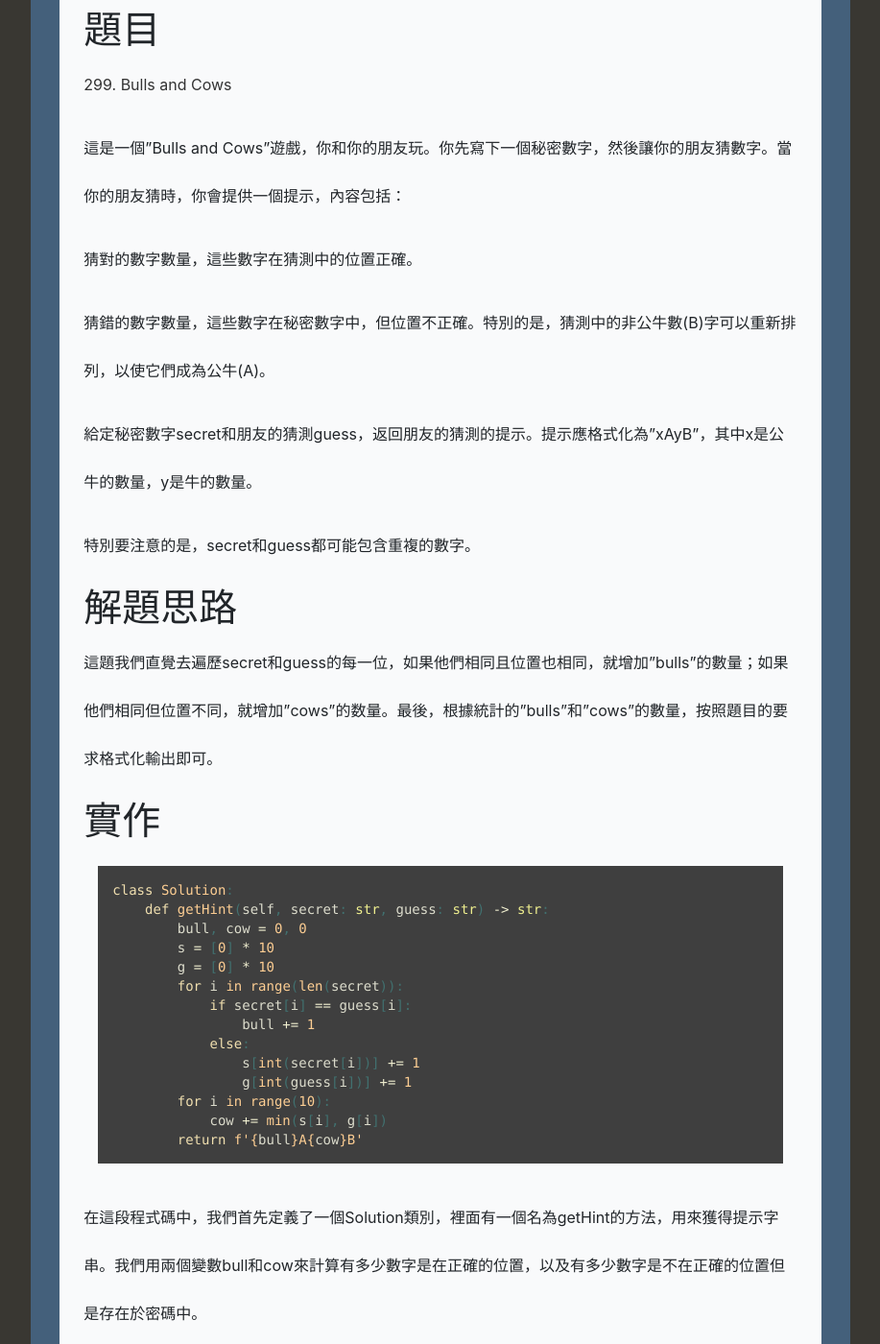
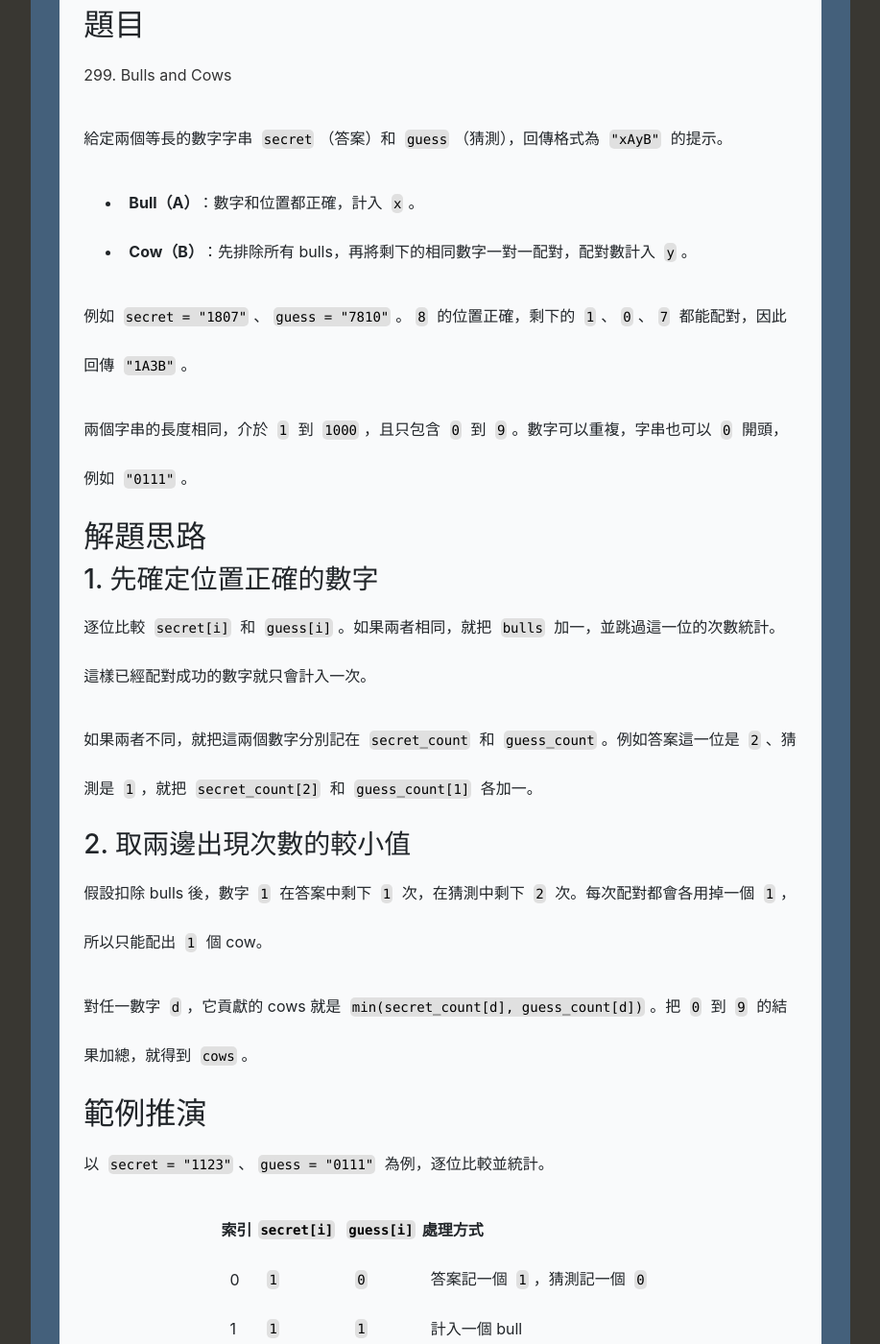
Before and after one commit to catxcoders/catxcoders.github.io, a Jekyll site: the page built from _posts/2022-02-11-299-Bulls-and-Cows.markdown, in a window 1280 px wide and 1400 px high, scrolled down 341 px. Shown: the whole window at 96% size, without its empty margins (181-1098 px from the left). Built offline with Jekyll 4.4.1, drawn with Linux system fonts in a browser that asks for light colours; nearby versions of some CDN libraries; formulas are drawn with MathJax 3; some of the changed text lies outside the part shown.

Commit message:
Expand LeetCode 299 Bulls and Cows tutorial

````diff
--- a/_posts/2022-02-11-299-Bulls-and-Cows.markdown
+++ b/_posts/2022-02-11-299-Bulls-and-Cows.markdown
@@ -1,56 +1,141 @@
 ---
 layout: article_post
-title: "[Leetcode解題] 299. Bulls and Cows - 暴力解"
-description:  "[Leetcode解題] Bulls and Cows - 暴力解"
+title: "[Leetcode解題] 299. Bulls and Cows"
+description: "299. Bulls and Cows - 先比對位置，再用數字出現次數計算錯位的配對"
 categories: medium
-tags: enum
-langs: python
+tags: string counting
+langs: python c++
 excerpt_separator: <!--more-->
 ---
 
-# 題目
+## 題目
+
 [299. Bulls and Cows](https://leetcode.com/problems/bulls-and-cows/)
 
-這是一個"Bulls and Cows"遊戲，你和你的朋友玩。你先寫下一個秘密數字，然後讓你的朋友猜數字。當你的朋友猜時，你會提供一個提示，內容包括：
+給定兩個等長的數字字串 `secret`（答案）和 `guess`（猜測），回傳格式為 `"xAyB"` 的提示。
 
-猜對的數字數量，這些數字在猜測中的位置正確。
+- **Bull（A）**：數字和位置都正確，計入 `x`。
+- **Cow（B）**：先排除所有 bulls，再將剩下的相同數字一對一配對，配對數計入 `y`。
 
-猜錯的數字數量，這些數字在秘密數字中，但位置不正確。特別的是，猜測中的非公牛數(B)字可以重新排列，以使它們成為公牛(A)。
+例如 `secret = "1807"`、`guess = "7810"`。`8` 的位置正確，剩下的 `1`、`0`、`7` 都能配對，因此回傳 `"1A3B"`。
 
-給定秘密數字secret和朋友的猜測guess，返回朋友的猜測的提示。提示應格式化為"xAyB"，其中x是公牛的數量，y是牛的數量。
-
-特別要注意的是，secret和guess都可能包含重複的數字。
+兩個字串的長度相同，介於 `1` 到 `1000`，且只包含 `0` 到 `9`。數字可以重複，字串也可以 `0` 開頭，例如 `"0111"`。
 
 <!--more-->
 
-# 解題思路
+## 解題思路
 
-這題我們直覺去遍歷secret和guess的每一位，如果他們相同且位置也相同，就增加"bulls"的數量；如果他們相同但位置不同，就增加"cows"的数量。最後，根據統計的"bulls"和"cows"的數量，按照題目的要求格式化輸出即可。
+### 1. 先確定位置正確的數字
 
-# 實作
+逐位比較 `secret[i]` 和 `guess[i]`。如果兩者相同，就把 `bulls` 加一，並跳過這一位的次數統計。這樣已經配對成功的數字就只會計入一次。
+
+如果兩者不同，就把這兩個數字分別記在 `secret_count` 和 `guess_count`。例如答案這一位是 `2`、猜測是 `1`，就把 `secret_count[2]` 和 `guess_count[1]` 各加一。
+
+### 2. 取兩邊出現次數的較小值
+
+假設扣除 bulls 後，數字 `1` 在答案中剩下 `1` 次，在猜測中剩下 `2` 次。每次配對都會各用掉一個 `1`，所以只能配出 `1` 個 cow。
+
+對任一數字 `d`，它貢獻的 cows 就是 `min(secret_count[d], guess_count[d])`。把 `0` 到 `9` 的結果加總，就得到 `cows`。
+
+## 範例推演
+
+以 `secret = "1123"`、`guess = "0111"` 為例，逐位比較並統計。
+
+| 索引 | `secret[i]` | `guess[i]` | 處理方式 |
+| --- | --- | --- | --- |
+| 0 | `1` | `0` | 答案記一個 `1`，猜測記一個 `0` |
+| 1 | `1` | `1` | 計入一個 bull |
+| 2 | `2` | `1` | 答案記一個 `2`，猜測記一個 `1` |
+| 3 | `3` | `1` | 答案記一個 `3`，猜測記一個 `1` |
+
+統計後，只有 `1` 同時出現在兩邊。答案剩下一個 `1`，猜測剩下兩個 `1`，所以 `cows = min(1, 2) = 1`。加上索引 `1` 的 bull，回傳 `"1A1B"`。
+
+## 演算法步驟
+
+1. 初始化 `bulls = 0`，並建立兩個長度為 `10` 的計數陣列，初始值都為 `0`。
+2. 逐位比較兩個字串。相同時累加 `bulls`，相異時更新兩邊的數字次數。
+3. 對 `0` 到 `9` 的每個數字，取兩個計數的較小值並累加至 `cows`。
+4. 將兩個計數組成 `"xAyB"` 並回傳。
+
+## C++ 實作
+
+```cpp
+#include <algorithm>
+#include <cstddef>
+#include <sstream>
+#include <string>
+#include <vector>
+
+class Solution {
+public:
+    std::string getHint(const std::string& secret, const std::string& guess) {
+        constexpr std::size_t digitCount = 10;
+        int bulls = 0;
+        std::vector<int> secretCount(digitCount, 0);
+        std::vector<int> guessCount(digitCount, 0);
+
+        for (std::size_t i = 0; i < secret.size(); ++i) {
+            if (secret[i] == guess[i]) {
+                ++bulls;
+            } else {
+                ++secretCount[secret[i] - '0'];
+                ++guessCount[guess[i] - '0'];
+            }
+        }
+
+        int cows = 0;
+        for (std::size_t digit = 0; digit < digitCount; ++digit) {
+            cows += std::min(secretCount[digit], guessCount[digit]);
+        }
+
+        std::stringstream hint;
+        hint << bulls << 'A' << cows << 'B';
+        return hint.str();
+    }
+};
+```
+
+`std::vector<int>(digitCount, 0)` 建立 `10` 格，並將每格初始化為 `0`。數字字元減去 `'0'` 就是對應的索引，例如 `'7' - '0'` 等於 `7`。
+
+`std::stringstream` 定義於 `<sstream>`。用 `<<` 依序寫入兩個計數及字元 `A`、`B`，再用 `.str()` 取出提示字串。
+
+## Python 實作
+
 ```python
 class Solution:
     def getHint(self, secret: str, guess: str) -> str:
-        bull, cow = 0, 0
-        s = [0] * 10
-        g = [0] * 10
-        for i in range(len(secret)):
-            if secret[i] == guess[i]:
-                bull += 1
+        bulls = 0
+        secret_count = [0] * 10
+        guess_count = [0] * 10
+
+        for secret_digit, guess_digit in zip(secret, guess):
+            if secret_digit == guess_digit:
+                bulls += 1
             else:
-                s[int(secret[i])] += 1
-                g[int(guess[i])] += 1
-        for i in range(10):
-            cow += min(s[i], g[i])
-        return f'{bull}A{cow}B'
+                secret_count[int(secret_digit)] += 1
+                guess_count[int(guess_digit)] += 1
+
+        cows = sum(min(secret_count[digit], guess_count[digit]) for digit in range(10))
+        return f"{bulls}A{cows}B"
 ```
 
-在這段程式碼中，我們首先定義了一個Solution類別，裡面有一個名為getHint的方法，用來獲得提示字串。我們用兩個變數bull和cow來計算有多少數字是在正確的位置，以及有多少數字是不在正確的位置但是存在於密碼中。
+`zip(secret, guess)` 會依序產生同一位置的兩個字元，再用 `int()` 將單一數字字元轉成索引。
 
-我們使用兩個陣列s和g來記錄密碼和猜測數字中每一個數字出現的次數。如果猜測的數字和密碼中的數字在同一個位置上，則把bull加1。如果不是，則把s和g中對應的位置加1，表示這個數字在密碼和猜測數字中出現了一次。
+## 正確性說明
 
-最後，我們在一個循環中計算cow的值，即把s和g中對應位置的最小值相加。
+每個位置都比較一次。演算法恰好在兩個字元相等時增加 `bulls`，因此 `bulls` 正好是數字與位置都正確的數量。
 
-# 時間複雜度
+對於剩下的任一數字 `d`，每個 cow 都需要答案和猜測各提供一個 `d`。能配成的對數最多是兩邊出現次數的較小值。由於每一個剩下的 `d` 都可以和另一邊的任一個 `d` 配對，所以可以配到其中一邊用完，達到這個上限。不同數字的配對彼此獨立，加總各數字的配對數就得到正確的 `cows`。
 
-這題的時間複雜度是 $O(n)$，其中 $n$ 是 guess 和 secret 的總字元數。因為對於每個字元，我們都需要檢查是否是 "bull" 或 "cow"，所以總時間複雜度是線性的。
+## 複雜度分析
+
+令 `n` 為任一輸入字串的長度。
+
+- **時間複雜度** $O(n)$。比較 `n` 個位置後，再掃描 `10` 種數字。
+- **額外空間複雜度** $O(1)$。兩個計數陣列都固定為 `10` 格，此處計算函式內的輔助空間。
+
+## 常見錯誤
+
+- **把 bulls 也放進次數統計**。如果接著直接把每個數字的較小次數加到 `cows`，就會把已配對的位置算兩次。
+- **只檢查數字有沒有出現**。例如 `secret = "12"`、`guess = "11"`，答案中的 `1` 已經用於 bull，提示是 `"1A0B"`。配對時需要保留每個數字的剩餘次數。
+- **先把整個字串轉成整數**。例如 `"01"` 轉換後會失去開頭的 `0`。逐位比對時應保留字串，只在更新計數時轉換單一字元。
````
